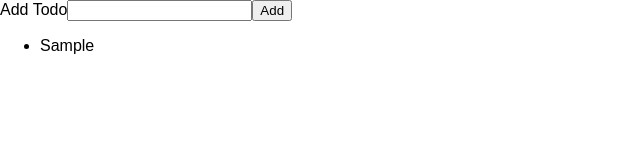
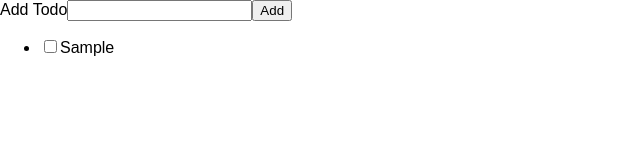
Before and after one commit to gokusenz/reactjs-ToDo-app, a React (Create React App) app: page / in a window 1280 px wide. Both pictures are taken after typing "Sample" into the empty fields and a click on the button "Add". Shown: the top 160 px of the page, without its empty margins (0-640 px from the left). Built offline with nearby package versions, Linux system fonts and the light colour scheme.

Commit message:
add toggle

```diff
--- a/src/Todoitem.js
+++ b/src/Todoitem.js
@@ -1,11 +1,31 @@
 import React, {Component} from "react"
 
 class Todoitem extends Component {
+
+    constructor(props) {
+        super(props)
+        this.state = {
+            done: false
+        }
+        this.toggle = this.toggle.bind(this)
+    }
+
+    toggle() {
+        this.setState({
+            done: !this.state.done
+        })
+    }
+
     render() {
         let { text } = this.props
+
         return (
             <div>
-            {text}
+            <input type="checkbox" name={text}
+                value={this.state.done}
+                onClick={this.toggle}
+            />
+            {this.state.done ? "Done: " + text : text}
             </div>
         )
     }
```
